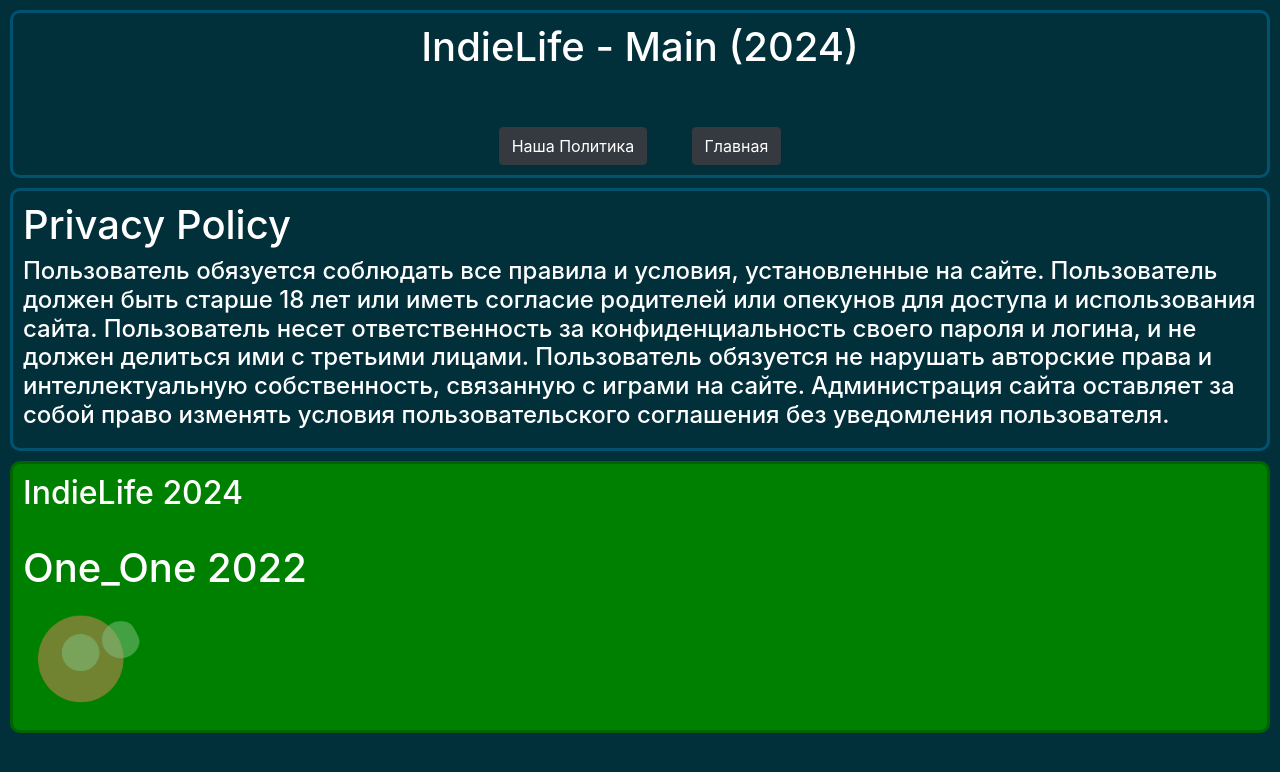
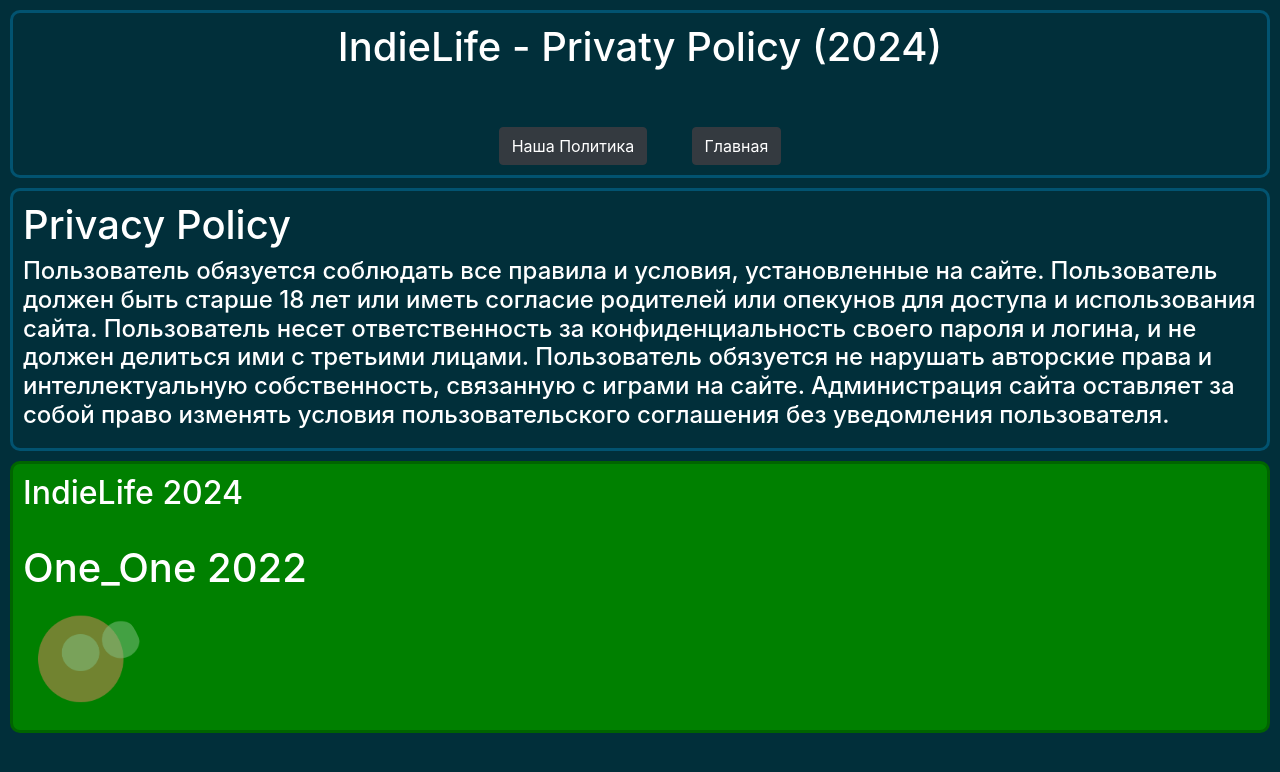
Before and after one commit to hellfalling/GameLife, a plain HTML site: page privacypolicy.html in a window 1280 px wide. Drawn offline with nearby package versions, Linux system fonts and the light colour scheme.

Commit message:
Update privacypolicy.html

```diff
--- a/privacypolicy.html
+++ b/privacypolicy.html
@@ -69,7 +69,7 @@ p {
 }
 </style>
 
-    <center><nav><h1>IndieLife - Main (2024)</h1><br>
+    <center><nav><h1>IndieLife - Privaty Policy (2024)</h1><br>
 
          <br>
          <a href="privacypolicy.html">
```
